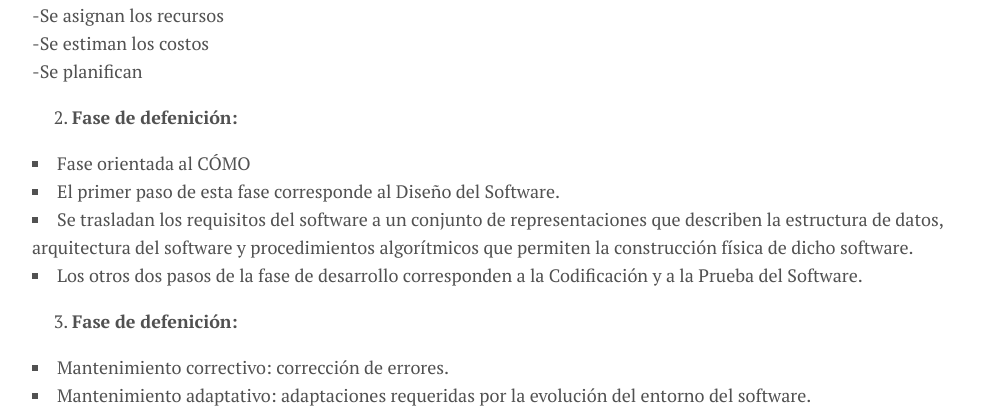
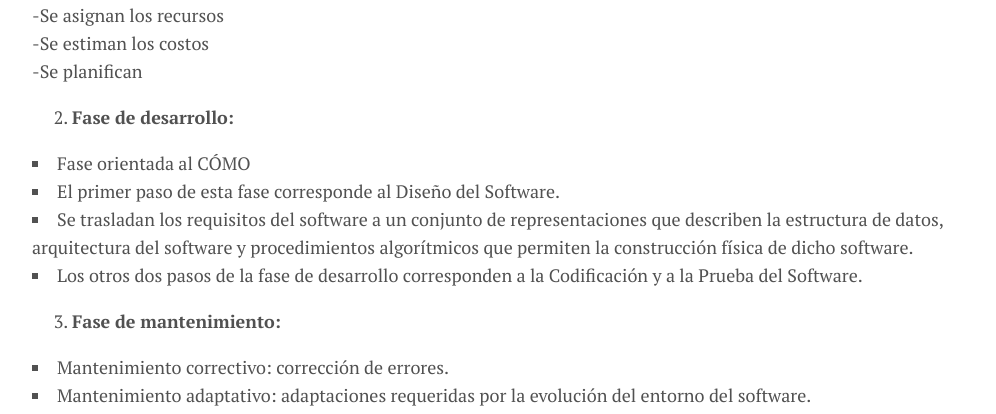
Before and after one commit to CesarFCL/CesarCarrion, a Jekyll site: the page built from menu/IntSof.md, in a window 1280 px wide and 900 px high, scrolled down 19555 px. Shown: the part 155-569 px from the top of the window, without its empty margins (138-1134 px from the left). Built offline with Jekyll 4.4.1, drawn with Linux system fonts in a browser that asks for light colours.

Commit message:
Modificación 2.9
Modificación 2.9

```diff
--- a/menu/IntSof.md
+++ b/menu/IntSof.md
@@ -598,14 +598,14 @@ Esta fase está orientada al QUÉ: Qué información ha de ser procesada, qué f
 <li type="square">Existe un paso complementario: la planificación del proyecto software:<br>-Se asignan los recursos<br>-Se estiman los costos<br>-Se planifican
 </li>
 
-<ol><li value="2"><strong>Fase de defenición:</strong> </li> </ol>
+<ol><li value="2"><strong>Fase de desarrollo:</strong> </li> </ol>
 
 <li type="square">Fase orientada al CÓMO</li>
 <li type="square">El primer paso de esta fase corresponde al Diseño del Software.</li>
 <li type="square">Se trasladan los requisitos del software a un conjunto de representaciones que describen la estructura de datos, arquitectura del software y procedimientos algorítmicos que permiten la construcción física de dicho software.</li>
 <li type="square">Los otros dos pasos de la fase de desarrollo corresponden a la Codificación y a la Prueba del Software.</li>
 
-<ol><li value="3"><strong>Fase de defenición:</strong> </li> </ol>
+<ol><li value="3"><strong>Fase de mantenimiento:</strong> </li> </ol>
 
 <li type="square">Mantenimiento correctivo: corrección de errores.</li>
 <li type="square">Mantenimiento adaptativo: adaptaciones requeridas por la evolución del entorno del software.</li>
```
